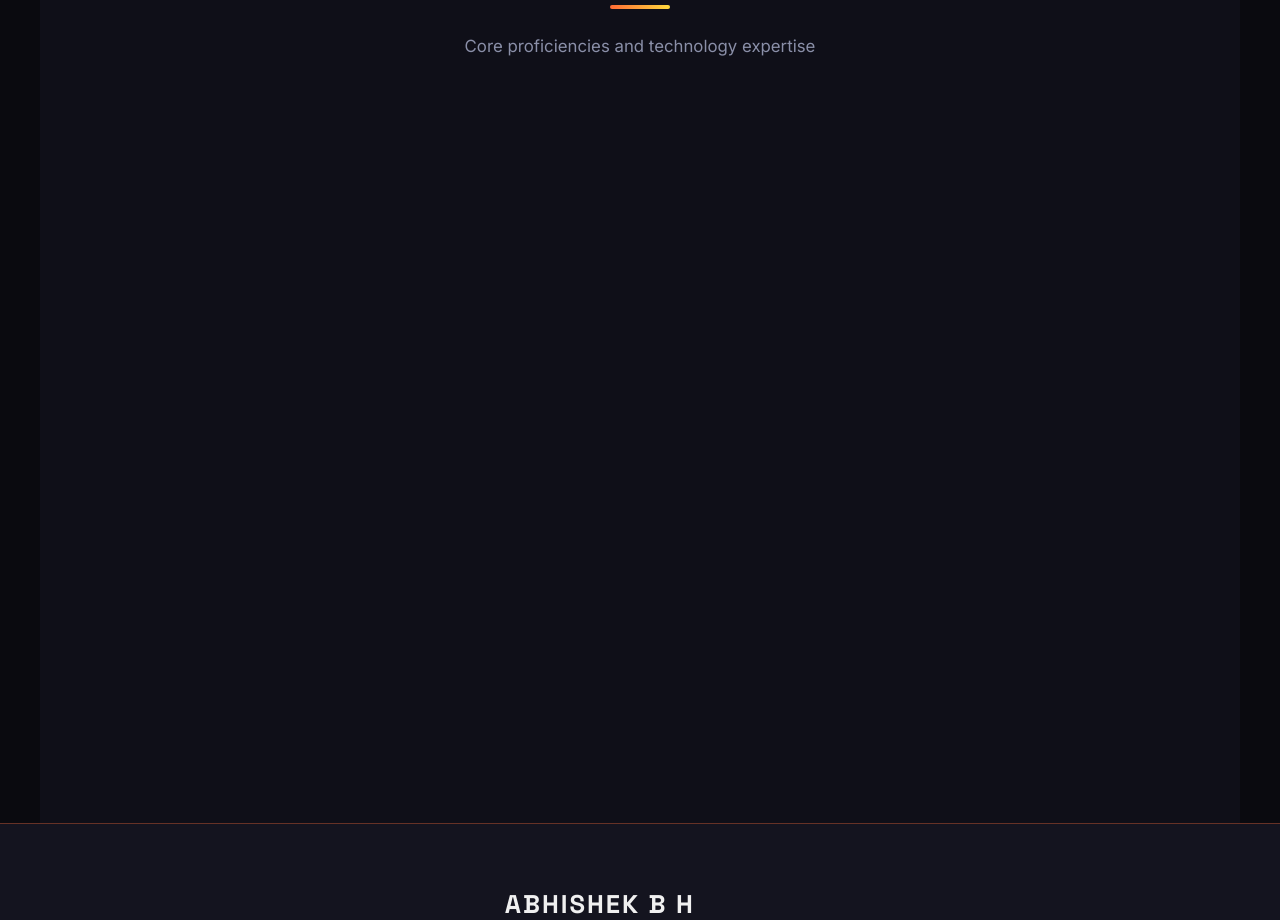
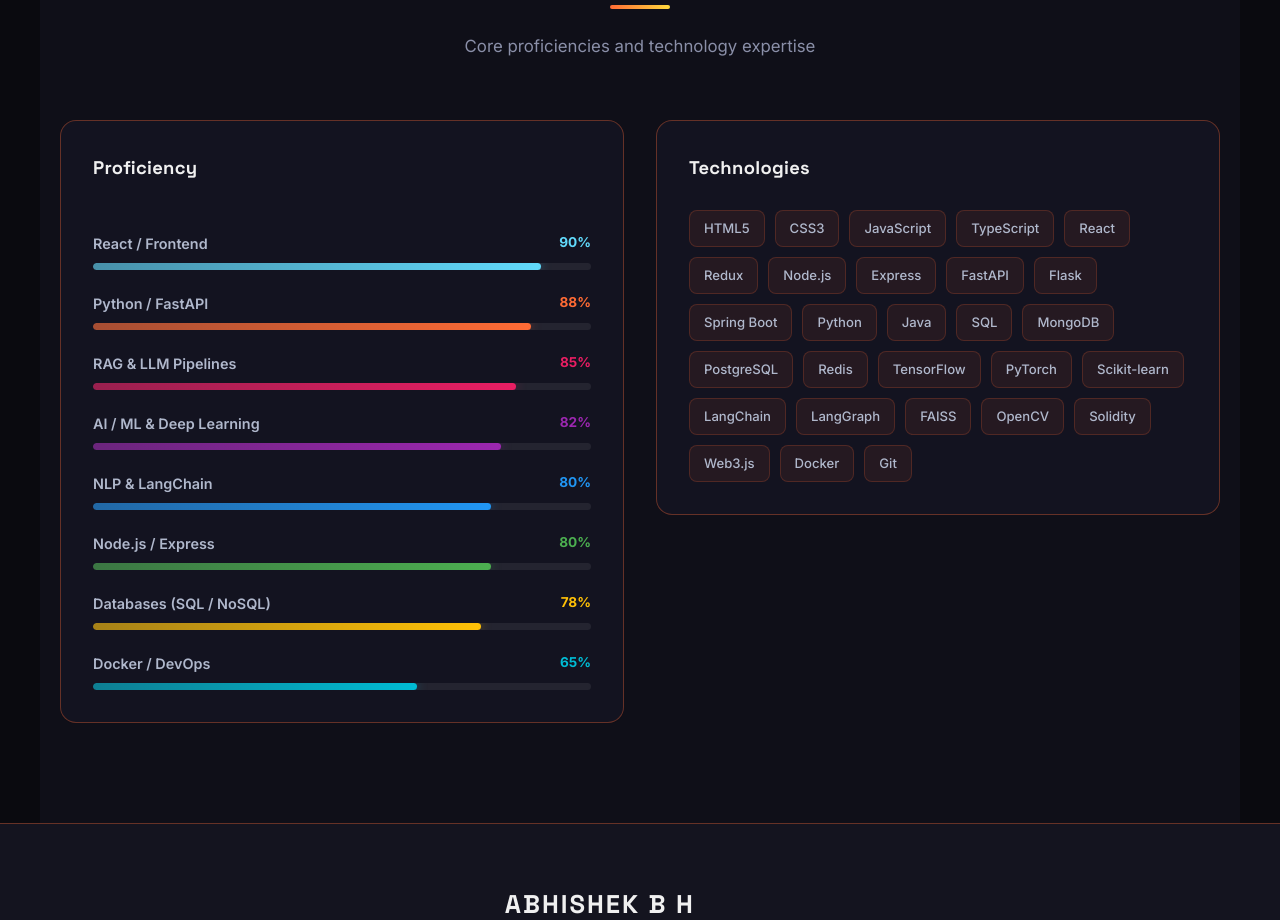
Before and after one commit to abhishekbh0476/portfolio, a React (Create React App) app: page / in a window 1280 px wide. Shown: the part 4220-5140 px from the top of the page. Built offline with nearby package versions, Linux system fonts and the light colour scheme.

Commit message:
Fix Skills section: attach refs to panels so scroll reveal works

```diff
--- a/src/components/Skills.js
+++ b/src/components/Skills.js
@@ -1,14 +1,13 @@
 import React, { useEffect, useRef, useState } from 'react';
-import useScrollReveal from '../hooks/useScrollReveal';
 
 const SKILLS = [
   { name: 'React / Frontend', level: 90, color: '#61dafb' },
   { name: 'Python / FastAPI', level: 88, color: '#ff6b35' },
+  { name: 'RAG & LLM Pipelines', level: 85, color: '#E91E63' },
   { name: 'AI / ML & Deep Learning', level: 82, color: '#9C27B0' },
-  { name: 'RAG & LLM Pipelines', level: 85, color: '#E91E63' },
+  { name: 'NLP & LangChain', level: 80, color: '#2196F3' },
   { name: 'Node.js / Express', level: 80, color: '#4CAF50' },
   { name: 'Databases (SQL / NoSQL)', level: 78, color: '#FFC107' },
-  { name: 'NLP & LangChain', level: 80, color: '#2196F3' },
   { name: 'Docker / DevOps', level: 65, color: '#00BCD4' },
 ];
 
@@ -19,6 +18,26 @@ const TAGS = [
   'TensorFlow', 'PyTorch', 'Scikit-learn', 'LangChain', 'LangGraph',
   'FAISS', 'OpenCV', 'Solidity', 'Web3.js', 'Docker', 'Git',
 ];
+
+const useReveal = (threshold = 0.12) => {
+  const ref = useRef(null);
+  useEffect(() => {
+    const el = ref.current;
+    if (!el) return;
+    const observer = new IntersectionObserver(
+      ([entry]) => {
+        if (entry.isIntersecting) {
+          el.classList.add('revealed');
+          observer.unobserve(el);
+        }
+      },
+      { threshold }
+    );
+    observer.observe(el);
+    return () => observer.disconnect();
+  }, [threshold]);
+  return ref;
+};
 
 const SkillBar = ({ skill, animate }) => (
   <div className="skill-bar-row">
@@ -40,35 +59,52 @@ const SkillBar = ({ skill, animate }) => (
 );
 
 const Skills = () => {
-  const titleRef = useScrollReveal();
-  const sectionRef = useRef(null);
+  const titleRef = useReveal();
+  const barsRef = useReveal();
+  const tagsRef = useReveal();
   const [animated, setAnimated] = useState(false);
 
+  // Trigger bar animations when the bars panel comes into view
   useEffect(() => {
+    const el = barsRef.current;
+    if (!el) return;
     const observer = new IntersectionObserver(
-      ([entry]) => { if (entry.isIntersecting) { setAnimated(true); observer.disconnect(); } },
-      { threshold: 0.2 }
+      ([entry]) => {
+        if (entry.isIntersecting) {
+          setAnimated(true);
+          observer.unobserve(el);
+        }
+      },
+      { threshold: 0.1 }
     );
-    if (sectionRef.current) observer.observe(sectionRef.current);
+    observer.observe(el);
     return () => observer.disconnect();
-  }, []);
+  }, [barsRef]);
 
   return (
-    <section className="skills" id="skills" ref={sectionRef}>
+    <section className="skills" id="skills">
       <div ref={titleRef} className="section-header reveal-item">
         <h2 className="section-title">Player Stats</h2>
         <p className="section-subtitle">Core proficiencies and technology expertise</p>
       </div>
 
       <div className="skills-layout">
-        <div className="skills-bars reveal-item" style={{ '--reveal-delay': '0ms' }}>
+        <div
+          ref={barsRef}
+          className="skills-bars reveal-item"
+          style={{ '--reveal-delay': '0ms' }}
+        >
           <h3 className="skills-sub-title">Proficiency</h3>
           {SKILLS.map(skill => (
             <SkillBar key={skill.name} skill={skill} animate={animated} />
           ))}
         </div>
 
-        <div className="skills-tags-panel reveal-item" style={{ '--reveal-delay': '100ms' }}>
+        <div
+          ref={tagsRef}
+          className="skills-tags-panel reveal-item"
+          style={{ '--reveal-delay': '120ms' }}
+        >
           <h3 className="skills-sub-title">Technologies</h3>
           <div className="skills-tags">
             {TAGS.map(tag => (
```
